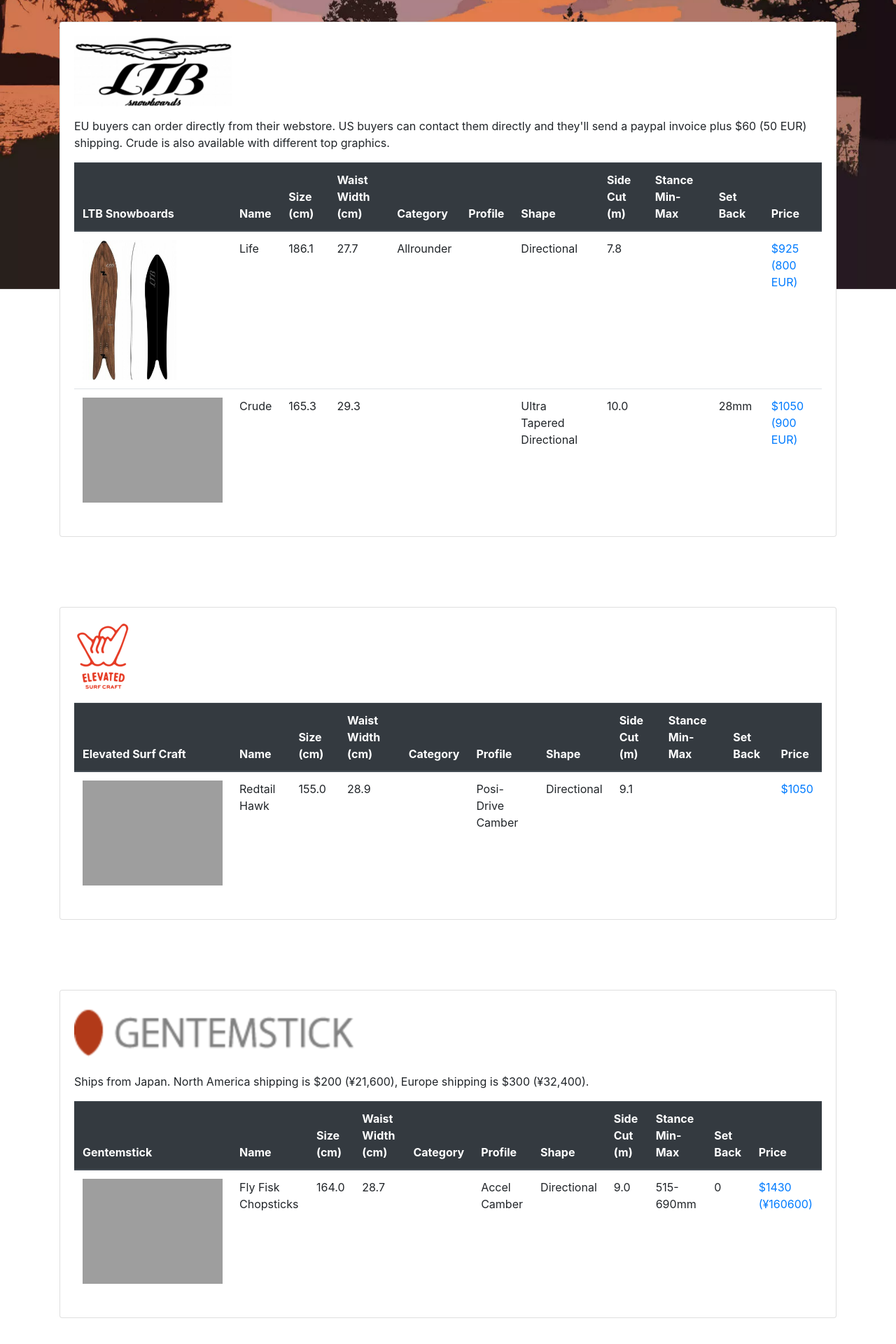
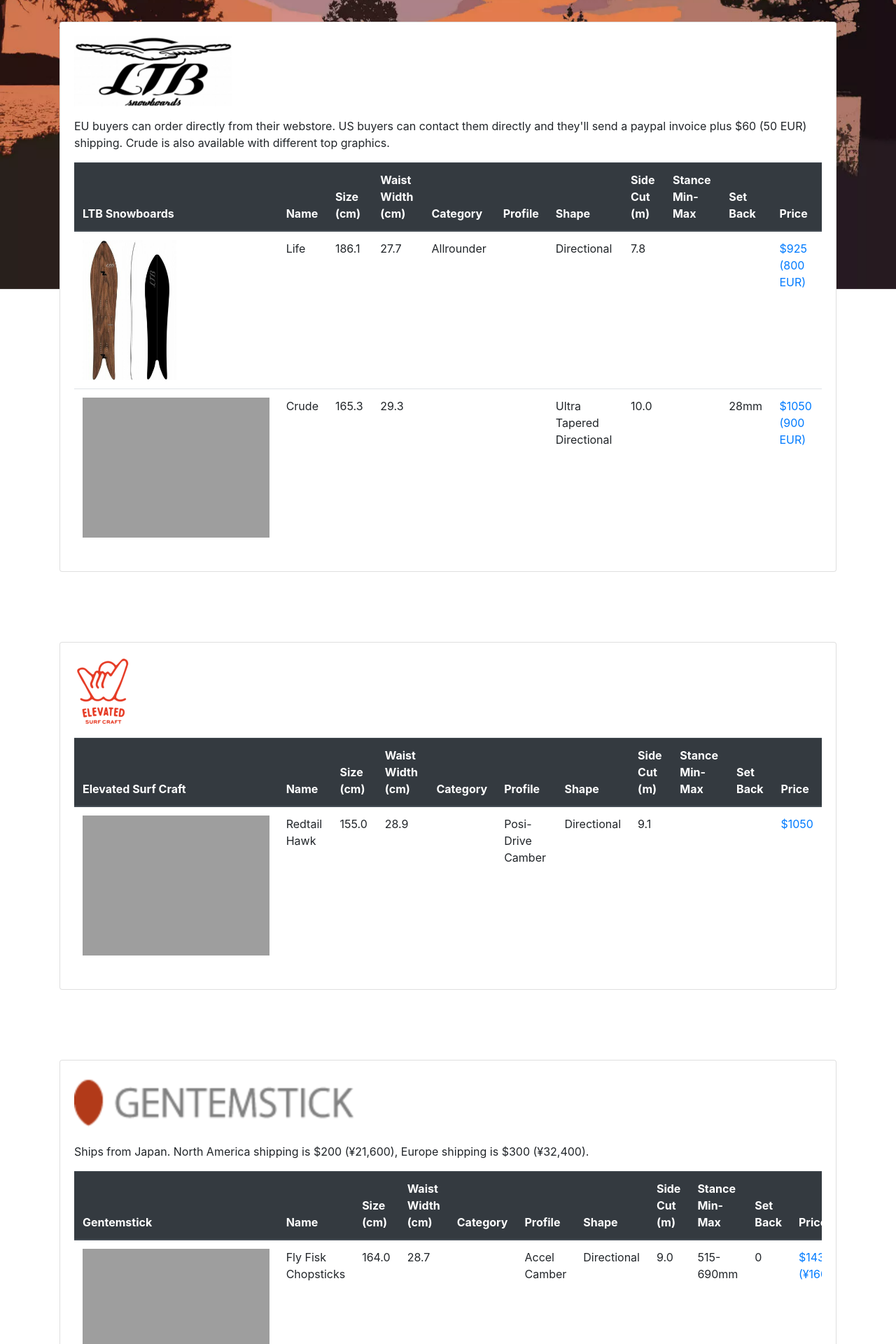
Before and after one commit to UltrawideSnowboards/ultrawidesnowboards.com, a Jekyll site: the page built from splitboards.html, in a window 1280 px wide. Shown: the part 487-2407 px from the top of the page at 70% size. Built offline with Jekyll 4.4.1, drawn with Linux system fonts in a browser that asks for light colours; some of the changed text lies outside the part shown.

Commit message:
Set height of snowboard images

```diff
--- a/assets/css/_sass/_home.scss
+++ b/assets/css/_sass/_home.scss
@@ -1,6 +1,5 @@
 img.snowboard {
-    max-width: 200px;
-    max-height: 200px;
+    height: 200px;
 }
 
 img.brand-logo-hero {
```
